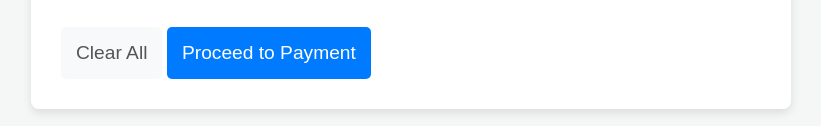
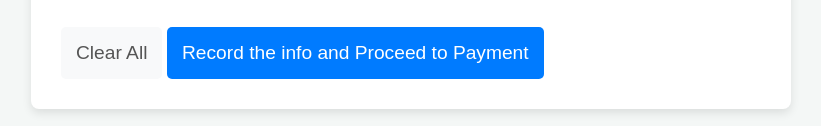
Before and after one commit to CMYShul/Shul-Seats, a website: page index.html in a window 1280 px wide. Shown: the part 1274-1400 px from the top of the page, without its empty margins (229-1050 px from the left). Drawn offline with Linux system fonts and the light colour scheme; a script that the page names is missing.

Commit message:
Update index.html

```diff
--- a/index.html
+++ b/index.html
@@ -87,7 +87,7 @@
                 <button type="button" id="clear-button" class="clear-button">Clear All</button>
 
                 <!-- Existing Payment Button -->
-                <button type="submit" class="donate-button">Proceed to Payment</button>
+                <button type="submit" class="donate-button">Record the info and Proceed to Payment</button>
             </div>
         </form>
     </div>
```
